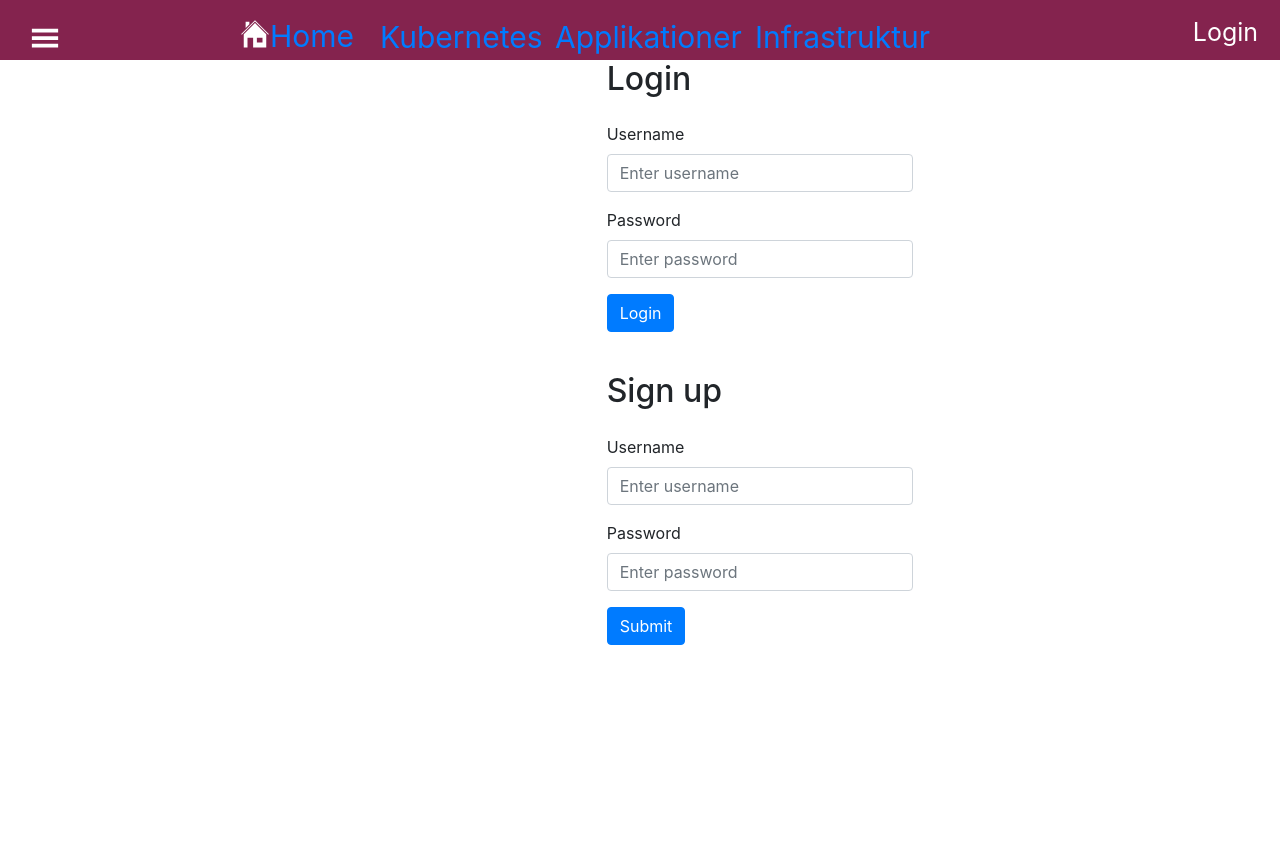
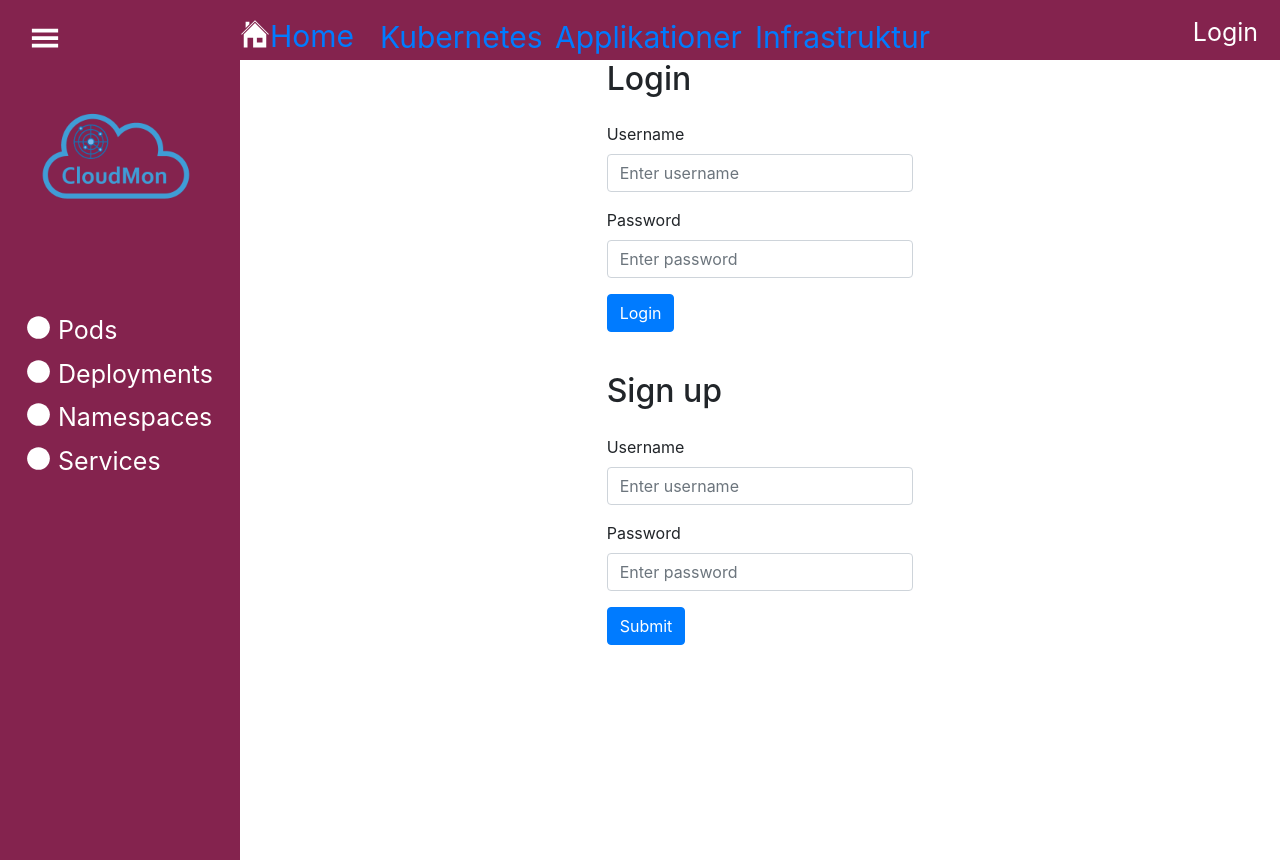
Before and after one commit to Jean-Poul/CloudMon_frontend, a React (Create React App) app: page /login-out in a window 1280 px wide. Before the commit the page ends 800 px from the top, so only its background shows below. Built offline with nearby package versions, Linux system fonts and the light colour scheme; the HTML template or start-up script is replaced by a standard one.

Commit message:
kubernetes sidemenu now only visible when user presses the kubernetes header

```diff
--- a/src/App.js
+++ b/src/App.js
@@ -17,40 +17,41 @@ import Applikationer from "./components/Applikationer";
 
 
 const Header = ({ isLoggedIn, loginMsg, isAdmin, loginName }) => {
-  const [showNav, setShowNav] = useState(false)
+  const [showNav, setShowNav] = useState(true)
+  const [showFileData, setFileData] = useState(true)
 
   return (
     <>
       <header>
         <GiHamburgerMenu onClick={() => setShowNav(!showNav)} />
-        {/* <img className="logo" src={GovCloud} alt="GovCloud" /> */}
 
         <div className="htext">
-          <NavLink exact activeClassName="selected" href="/" to="/">
+          <NavLink exact activeClassName="selected" href="/" to="/" onClick={() => setFileData(false)}>
             <GiHouse />Home
           </NavLink>
         </div>
 
         <div className="htext2">
-          <NavLink className="nav-link" activeClassName="selected" to="/login-out">
+          <NavLink className="nav-link" activeClassName="selected" to="/login-out" onClick={() => setFileData(false)}>
             {loginMsg}
           </NavLink>
         </div>
 
         <div className="htext3">
-          <NavLink exact activeClassName="selected" href="/" to="/kubernetes">
+          <NavLink exact activeClassName="selected" href="/" to="/kubernetes" onClick={() => setFileData(true)}>
             Kubernetes
           </NavLink>
+
         </div>
 
         <div className="htext4">
-          <NavLink exact activeClassName="selected" href="/" to="/applikationer">
+          <NavLink exact activeClassName="selected" href="/" to="/applikationer" onClick={() => setFileData(false)}>
             Applikationer
           </NavLink>
         </div>
 
         <div className="htext5">
-          <NavLink exact activeClassName="selected" href="/" to="/infrastruktur">
+          <NavLink exact activeClassName="selected" href="/" to="/infrastruktur" onClick={() => setFileData(false)}>
             Infrastruktur
           </NavLink>
         </div>
@@ -59,14 +60,25 @@ const Header = ({ isLoggedIn, loginMsg, isAdmin, loginName }) => {
       </header>
 
       {showNav &&
-
         <div className="sidenav active">
           <Nav fixed="left" bg="dark" variant="dark" id="header">
             <img className="logo" src={GovCloud} alt="GovCloud" />
+
+            {isLoggedIn && (
+              <>
+                <div className="status">
+                  <div class="alert alert-warning" role="alert">
+                    <span className="loginStatus">You have {loginName} rights </span>
+                  </div>
+                </div>
+              </>
+            )}
+
             <Nav className="flex-column">
-              {isAdmin && (
+              {isAdmin, showFileData && (
                 <>
                   <li>
+                    <div className="filedata active">
                       <NavLink className="nav-link" activeClassName="selected" to="/pods">
                         <GiPlainCircle /> Pods
                       </NavLink>
@@ -79,18 +91,9 @@ const Header = ({ isLoggedIn, loginMsg, isAdmin, loginName }) => {
                       <NavLink className="nav-link" activeClassName="selected" to="/Services">
                         <GiPlainCircle /> Services
                       </NavLink>
+                    </div>
                   </li>
                 </>)}
-              {isLoggedIn && (
-                <>
-                  <li className="status">
-                    <div class="alert alert-warning" role="alert">
-                      <span className="loginStatus">You are logged in as {loginName}
-                      </span>
-                    </div>
-                  </li>
-                </>
-              )}
             </Nav>
           </Nav>
         </div>
--- a/src/style2.css
+++ b/src/style2.css
@@ -49,7 +49,7 @@ header svg {
 }
 
 .flex-column{
-  margin-top: 30%;
+  margin-top: 10%;
 }
 
 .pagesMove{
@@ -73,7 +73,8 @@ background: #ffffff;
 } */
 
 .status{
-  margin-top: 95%;
+  margin-top: -30%;
+  width: 220px
 }
 
 .loginStatus{
@@ -91,6 +92,10 @@ transition: all 1s;
 }
 
 .sidenav.active{
+  left: 0;
+}
+
+.filedata.active{
   left: 0;
 }
 
```
Lines whose indentation alone changed are shown as unchanged.
